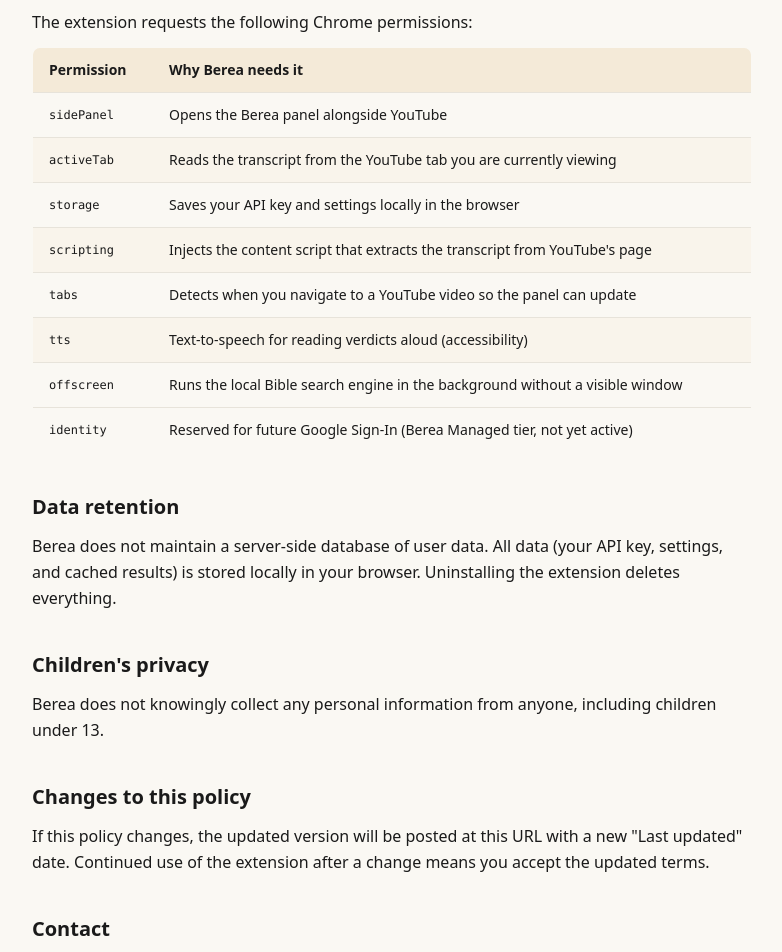
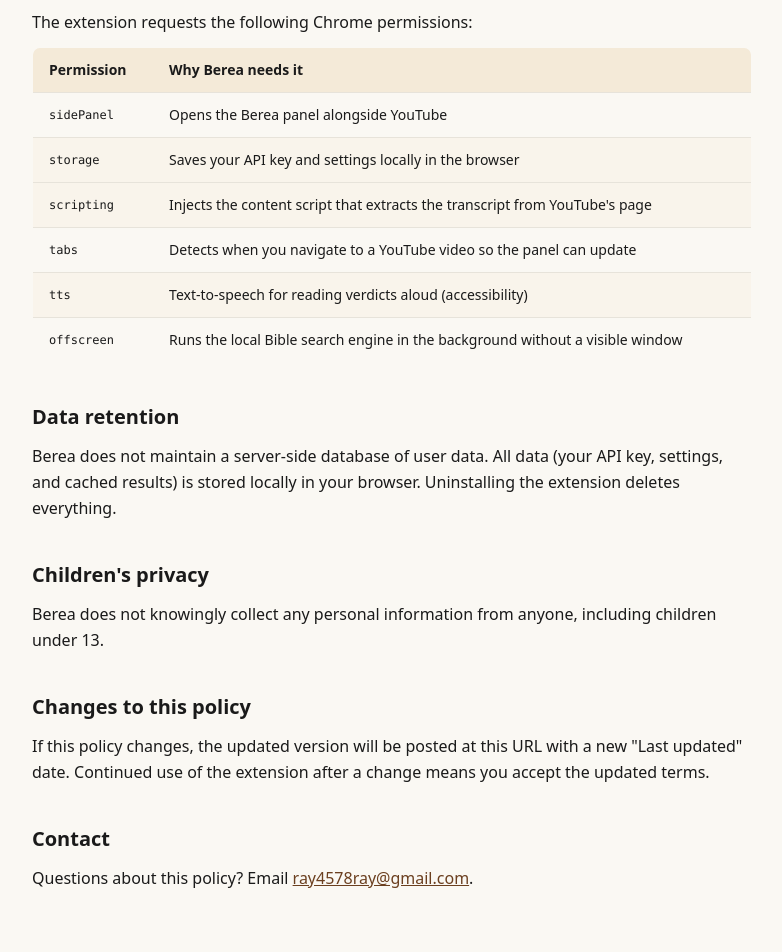
Before and after one commit to gergoded-ux/Biblical-Claim-Checker-for-YouTube-Berea---Page, a Next.js app: page /Biblical-Claim-Checker-for-YouTube-Berea---Page/privacy in a window 1280 px wide. Shown: the part 1360-2312 px from the top of the page, without its empty margins (248-1030 px from the left). Built offline with nearby package versions, Linux system fonts and the light colour scheme.

Commit message:
fix: replace personal email with public contact email in privacy policy

```diff
--- a/src/app/privacy/page.tsx
+++ b/src/app/privacy/page.tsx
@@ -106,10 +106,6 @@ export default function PrivacyPolicy() {
                     <td className="px-4 py-3">Opens the Berea panel alongside YouTube</td>
                   </tr>
                   <tr className="border-b border-line bg-accent-soft/30">
-                    <td className="px-4 py-3 font-mono text-xs">activeTab</td>
-                    <td className="px-4 py-3">Reads the transcript from the YouTube tab you are currently viewing</td>
-                  </tr>
-                  <tr className="border-b border-line">
                     <td className="px-4 py-3 font-mono text-xs">storage</td>
                     <td className="px-4 py-3">Saves your API key and settings locally in the browser</td>
                   </tr>
@@ -125,13 +121,9 @@ export default function PrivacyPolicy() {
                     <td className="px-4 py-3 font-mono text-xs">tts</td>
                     <td className="px-4 py-3">Text-to-speech for reading verdicts aloud (accessibility)</td>
                   </tr>
-                  <tr className="border-b border-line">
+                  <tr>
                     <td className="px-4 py-3 font-mono text-xs">offscreen</td>
                     <td className="px-4 py-3">Runs the local Bible search engine in the background without a visible window</td>
-                  </tr>
-                  <tr>
-                    <td className="px-4 py-3 font-mono text-xs">identity</td>
-                    <td className="px-4 py-3">Reserved for future Google Sign-In (Berea Managed tier, not yet active)</td>
                   </tr>
                 </tbody>
               </table>
@@ -166,10 +158,10 @@ export default function PrivacyPolicy() {
             <p>
               Questions about this policy? Email{" "}
               <a
-                href="mailto:stan.valsaintfr@gmail.com"
+                href="mailto:ray4578ray@gmail.com"
                 className="text-primary underline hover:opacity-80"
               >
-                stan.valsaintfr@gmail.com
+                ray4578ray@gmail.com
               </a>.
             </p>
           </section>
```
